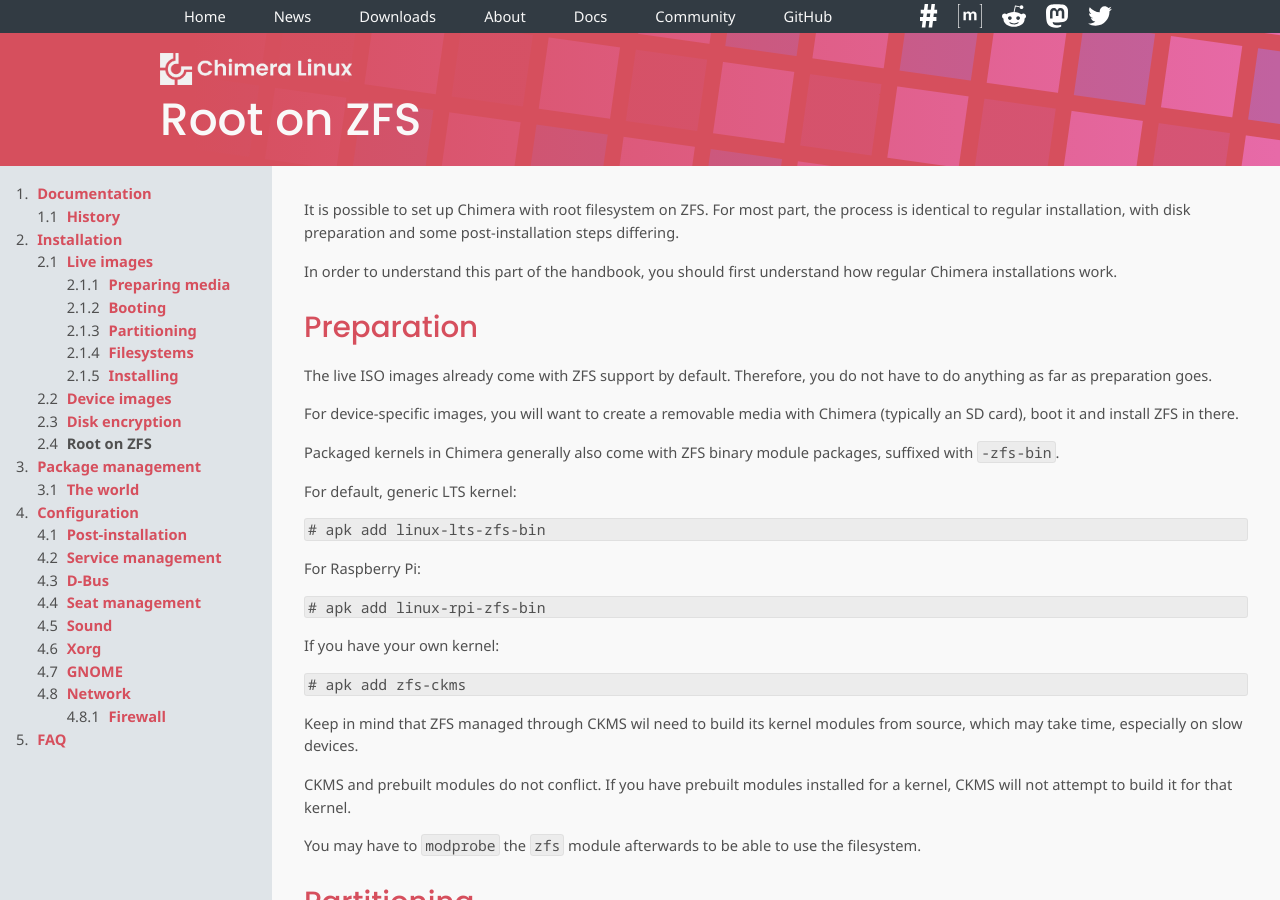
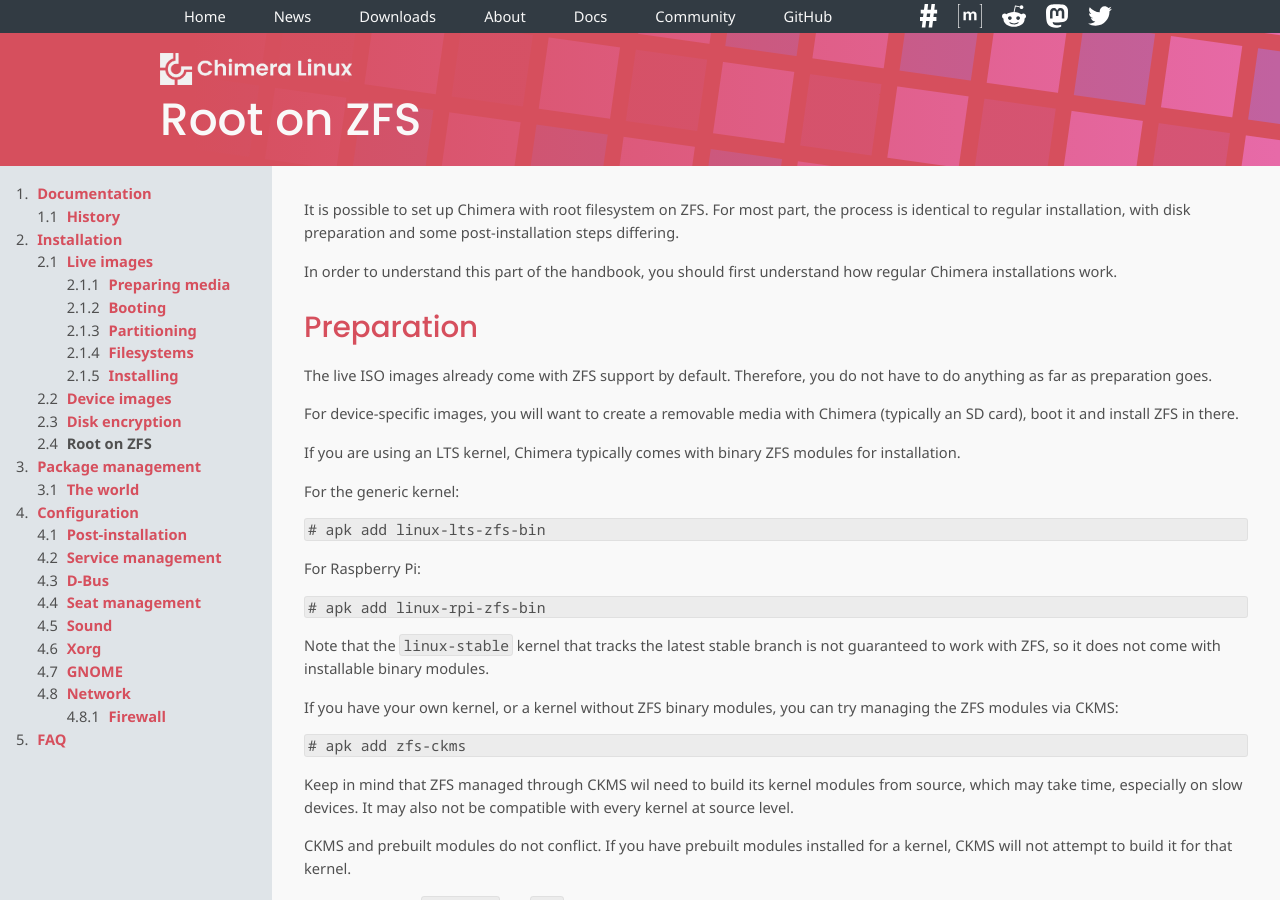
Before and after one commit to chimera-linux/chimera-linux.github.io, a Jekyll site: the page built from _docs/installation/zfs.md, in a window 1280 px wide and 900 px high. Built offline with Jekyll 4.4.1, drawn with Linux system fonts in a browser that asks for light colours.

Commit message:
add notes about linux-stable

````diff
--- a/_docs/installation/zfs.md
+++ b/_docs/installation/zfs.md
@@ -19,10 +19,10 @@
 For device-specific images, you will want to create a removable media
 with Chimera (typically an SD card), boot it and install ZFS in there.
 
-Packaged kernels in Chimera generally also come with ZFS binary module
-packages, suffixed with `-zfs-bin`.
+If you are using an LTS kernel, Chimera typically comes with binary
+ZFS modules for installation.
 
-For default, generic LTS kernel:
+For the generic kernel:
 
 ```
 # apk add linux-lts-zfs-bin
@@ -34,7 +34,12 @@
 # apk add linux-rpi-zfs-bin
 ```
 
-If you have your own kernel:
+Note that the `linux-stable` kernel that tracks the latest stable branch
+is not guaranteed to work with ZFS, so it does not come with installable
+binary modules.
+
+If you have your own kernel, or a kernel without ZFS binary modules, you
+can try managing the ZFS modules via CKMS:
 
 ```
 # apk add zfs-ckms
@@ -42,6 +47,7 @@
 
 Keep in mind that ZFS managed through CKMS wil need to build its kernel
 modules from source, which may take time, especially on slow devices.
+It may also not be compatible with every kernel at source level.
 
 CKMS and prebuilt modules do not conflict. If you have prebuilt modules
 installed for a kernel, CKMS will not attempt to build it for that
````
Also changed, not shown: _docs/installation/live/install.md (+13 -0 lines).
